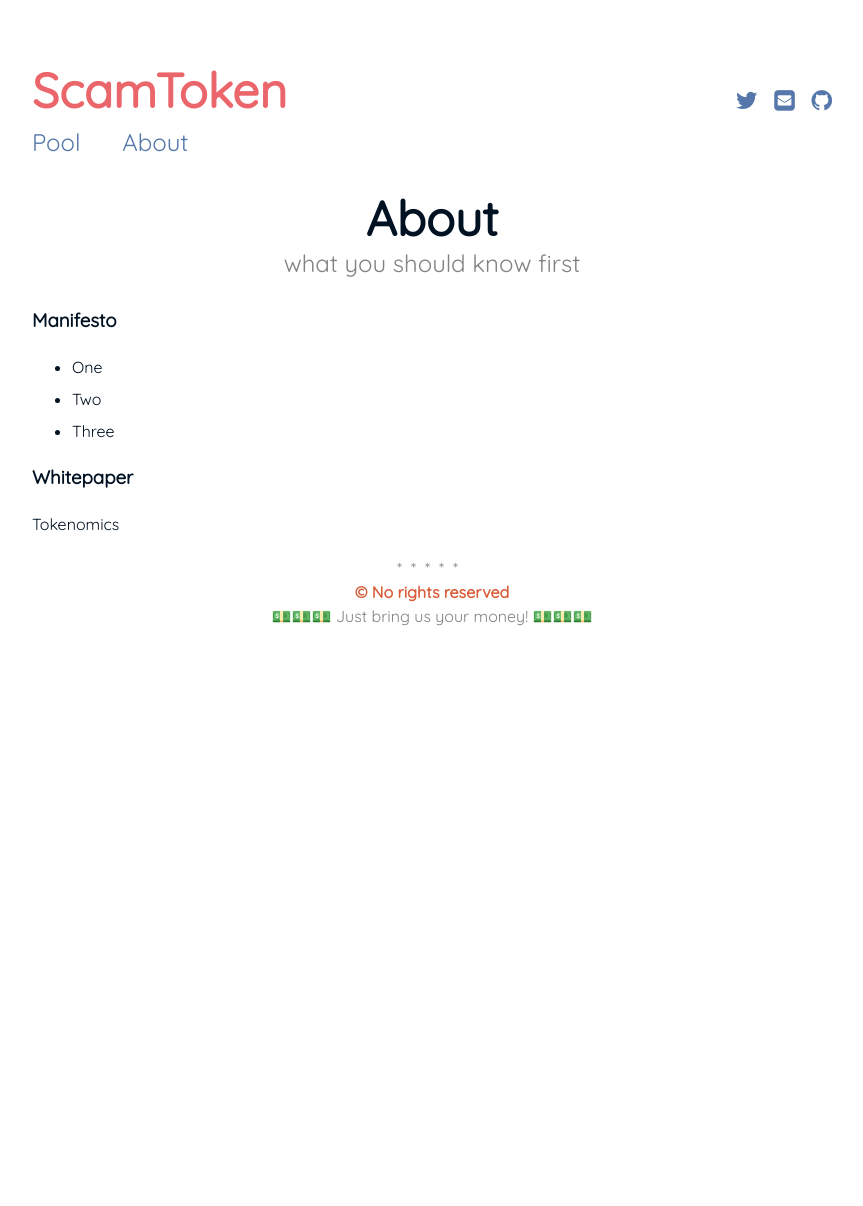
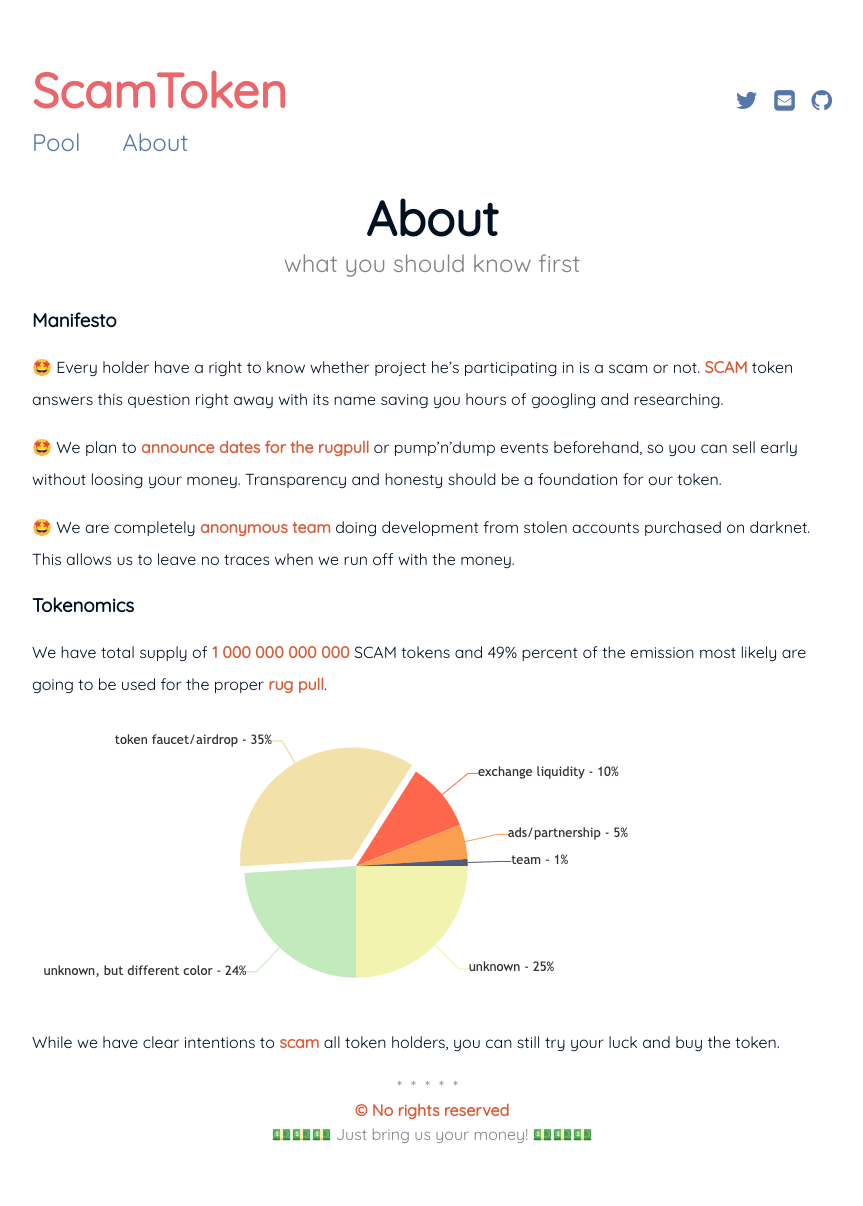
Before and after one commit to bmwant/scamtoken, a Jekyll site: the page built from about.md, in a window 1280 px wide. Shown: the whole page, without its empty margins (208-1071 px from the left). Built offline with Jekyll 4.4.1, drawn with Linux system fonts in a browser that asks for light colours; before the commit the page ends 900 px from its top, so only the background shows below that.

Commit message:
Add about page :closed_lock_with_key:

```diff
--- a/about.md
+++ b/about.md
@@ -6,10 +6,16 @@ subtitle: what you should know first
 
 ### Manifesto
 
-* One
-* Two
-* Three
+🤩 Every holder have a right to know whether project he's participating in is a scam or not. **SCAM** token answers this question right away with its name saving you hours of googling and researching.
 
-### Whitepaper
+🤩 We plan to **announce dates for the rugpull** or pump'n'dump events beforehand, so you can sell early without loosing your money. Transparency and honesty should be a foundation for our token.
 
-Tokenomics
+🤩 We are completely **anonymous team** doing development from stolen accounts purchased on darknet. This allows us to leave no traces when we run off with the money.
+
+### Tokenomics
+
+We have total supply of **1 000 000 000 000** SCAM tokens and 49% percent of the emission most likely are going to be used for the proper **rug pull**.
+
+<img src="{{ '/assets/img/tokenomics.png' | prepend: site.baseurl }}" id="tokenomics-img">
+
+While we have clear intentions to **scam** all token holders, you can still try your luck and buy the token.
```
Also changed, not shown: assets/img/tokenomics.png (added).
